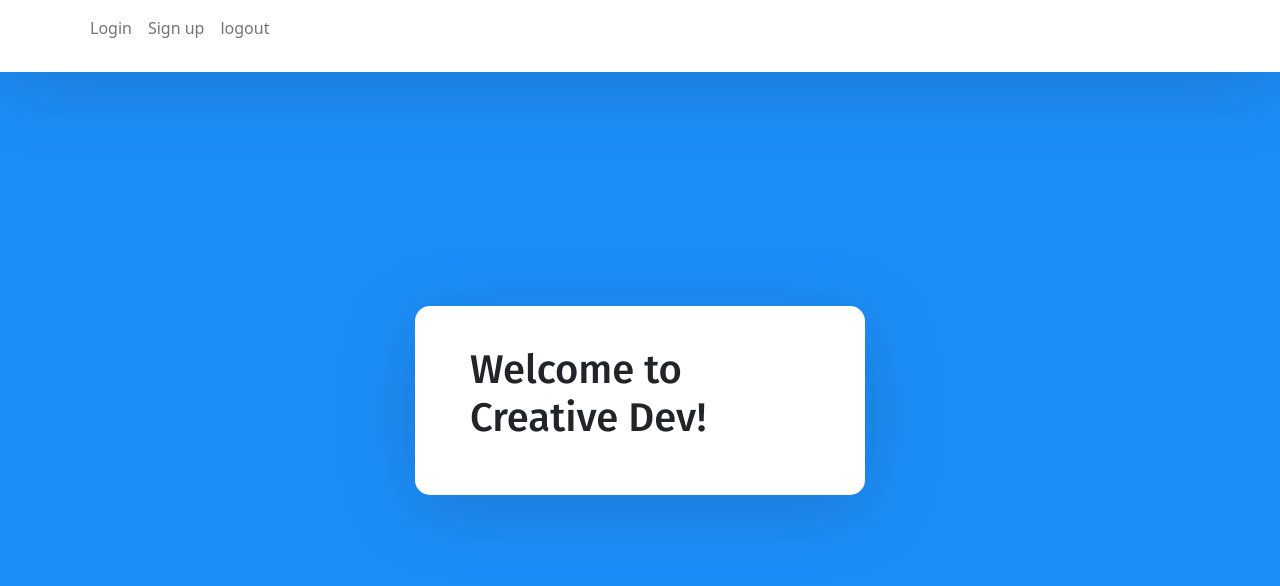
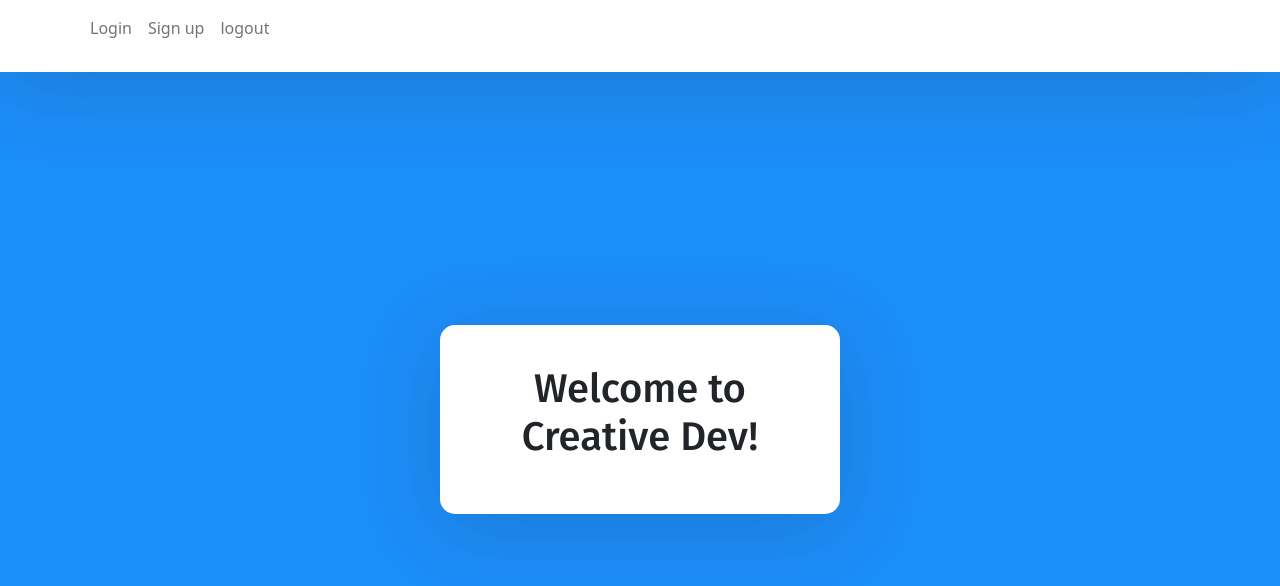
Before and after one commit to tybant0427/creative_dev, a React (Create React App) app in the folder client/: page / in a window 1280 px wide. Shown: the top 586 px of the page. Built offline with nearby package versions, Linux system fonts and the light colour scheme.

Commit message:
some navbar css

```diff
--- a/client/package.json
+++ b/client/package.json
@@ -14,8 +14,10 @@
     "react": "^17.0.2",
     "react-bootstrap": "^2.2.0",
     "react-dom": "^17.0.2",
+    "react-icons": "^4.3.1",
     "react-router-dom": "^5.2.0",
     "react-scripts": "5.0.0",
+    "styled-components": "^5.3.3",
     "web-vitals": "^2.1.4"
   },
   "scripts": {
--- a/client/src/components/BlogComponents/BlogNav.js
+++ b/client/src/components/BlogComponents/BlogNav.js
@@ -17,7 +17,7 @@ export default function Navbar() {
     <nav className="navbar navbar-expand-lg navbar-light fixed-top">
     <div className="container">
 
-      <div className="collapse navbar-collapse" id="navbarTogglerDemo02">
+      <div >
         <ul className="navbar-nav ml-auto">
 
 
@@ -31,7 +31,7 @@ export default function Navbar() {
 
           {loggedin?
           <li className="nav-item">
-          <p className='nav-link' onClick={logout}>logout</p>
+          <Link className='nav-link' onClick={logout}>Logout</Link>
           </li>
           : console.log("loggedout")}
         </ul>
--- a/client/src/components/ProfileComponents/ProfileLoading.js
+++ b/client/src/components/ProfileComponents/ProfileLoading.js
@@ -41,6 +41,7 @@ console.log(singleUser);
   return (
     <div>
       <ProfileNav />
+      <h1>My projects</h1>
       {/* <h3>{title}</h3> */}
       {
         singleUser.map((thought) => (
--- a/client/src/components/ProfileComponents/ProfileNav.js
+++ b/client/src/components/ProfileComponents/ProfileNav.js
@@ -15,7 +15,7 @@ export default function ProfileNav() {
     <nav className="navbar navbar-expand-lg navbar-light fixed-top">
     <div className="container">
 
-      <div className="collapse navbar-collapse" id="navbarTogglerDemo02">
+      <div >
         <ul className="navbar-nav ml-auto">
           <li className="nav-item">
             <Link className="nav-link" to={"/blog"}>Home</Link>
--- a/client/src/index.css
+++ b/client/src/index.css
@@ -20,16 +20,23 @@ body, html, .App, #root, .auth-wrapper {
 .navbar-light {
   background-color: #ffffff;
   box-shadow: 0px 14px 80px rgba(34, 35, 58, 0.2);
+
+
+
 }
+
+
 .auth-wrapper {
   display: flex;
   justify-content: center;
   flex-direction: column;
-  text-align: left;
+  text-align: center;
+
 }
 .auth-inner {
-  width: 450px;
+  width: 400px;
   margin: auto;
+  margin-top: 325px;
   background: #ffffff;
   box-shadow: 0px 14px 80px rgba(34, 35, 58, 0.2);
   padding: 40px 55px 45px 55px;
--- a/client/src/pages/Blog.js
+++ b/client/src/pages/Blog.js
@@ -2,6 +2,7 @@ import React from "react";
 import Auth from "../utils/auth"
 import Nav from "../components/BlogComponents/BlogNav"
 import Blog from "../components/BlogComponents/BlogHome"
+
 
 
 export default function Home() {
@@ -14,8 +15,9 @@ export default function Home() {
 
 
     <div>
+
       <Nav />
-        <h1>home blog</h1>
+        <h1>Home Blog</h1>
 
       <Blog />
 
```
Also changed, not shown: 1 other file (tests, documents, lock files or other folders).
